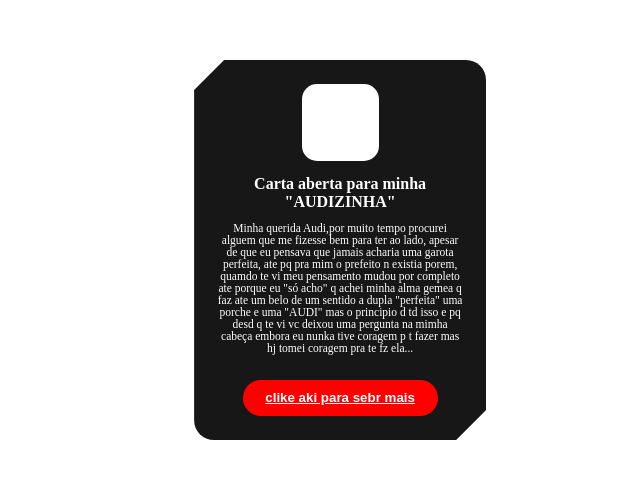
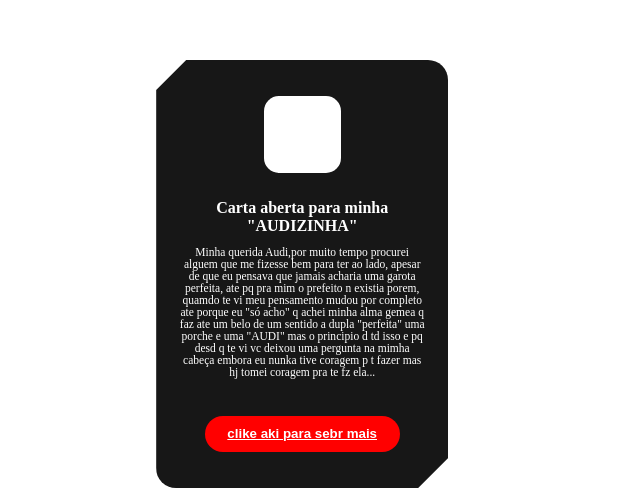
Before and after one commit to Zedoradinholixo/Foi, a plain HTML site: page index.html in a window 1280 px wide. Shown: the part 572-1068 px from the top of the page, without its empty margins (231-871 px from the left). Before the commit the page ends 1020 px from the top, so only its background shows below. Drawn offline with Linux system fonts and the light colour scheme.

Commit message:
Add files via upload

```diff
--- a/index.html
+++ b/index.html
@@ -11,7 +11,7 @@
   }
   .card {
   width: 17em;
-  height: 22.5em;
+  height: 25.5em;
   background: #171717;
   transition: 1s ease-in-out;
   clip-path: polygon(30px 0%, 100% 0, 100% calc(100% - 30px), calc(100% - 30px) 100%, 0 100%, 0% 30px);
@@ -20,7 +20,7 @@
   display: flex;
   flex-direction: column;
   margin-top:50%;
-  margin-left:33%;
+  margin-left:30%;
     padding:10px;
 }
 
```
